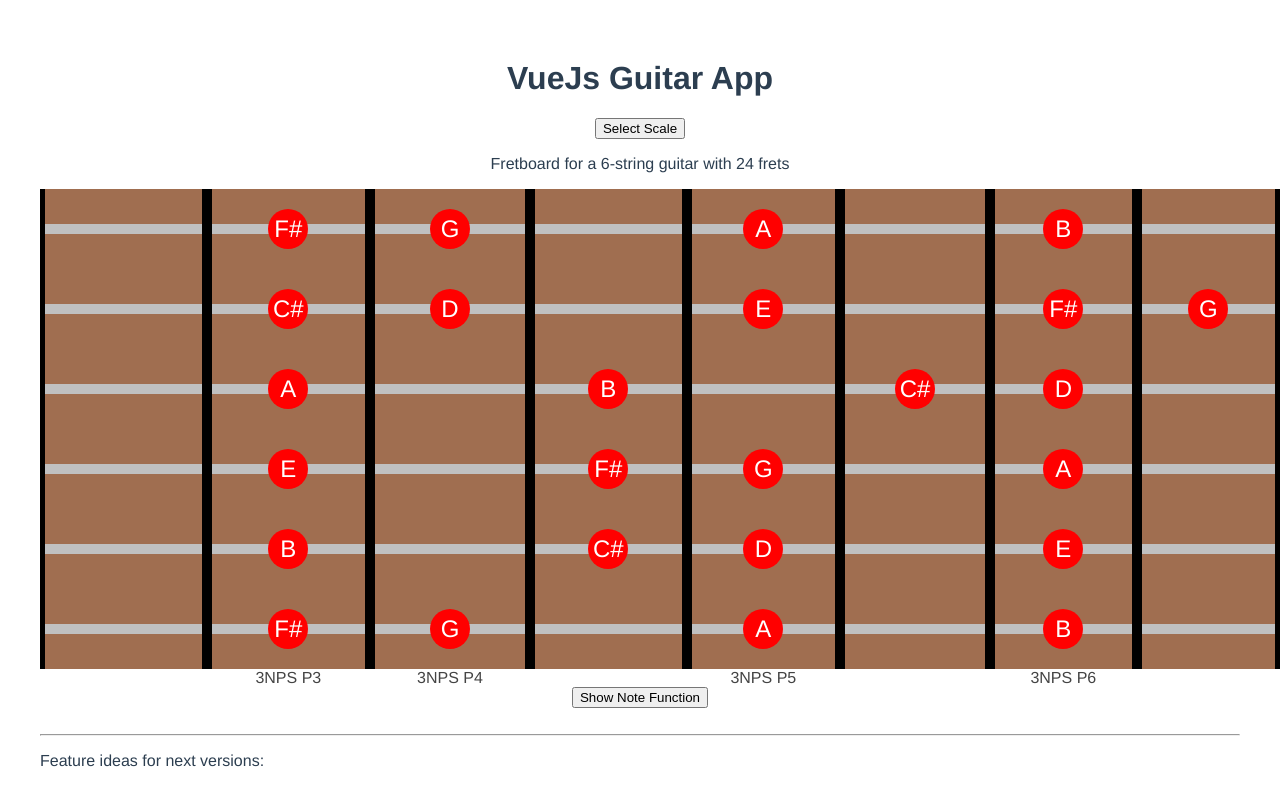
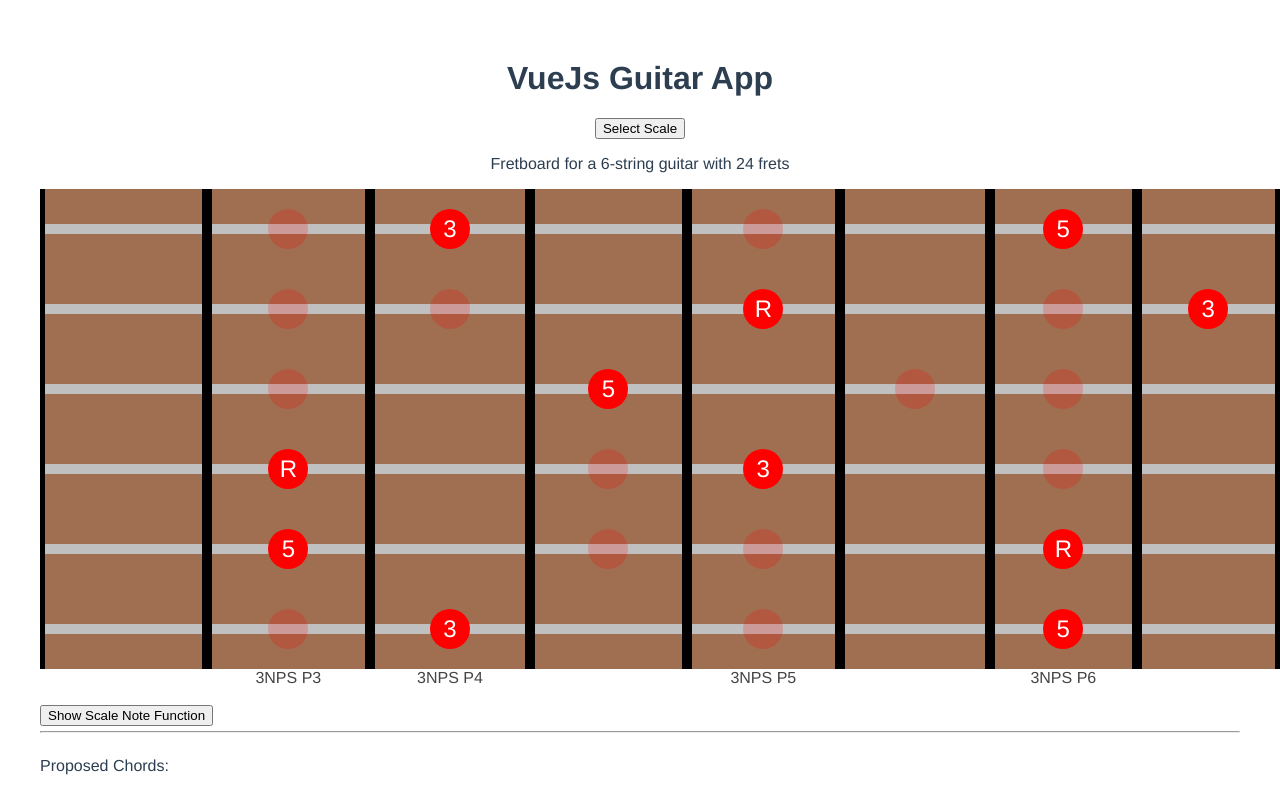
Before and after one commit to DanielSchiessl/VueGuitarApp, a Vue app: page / in a window 1280 px wide. Shown: the top 786 px of the page. Built offline with nearby package versions, Linux system fonts and the light colour scheme.

Commit message:
Add chordselector beta and function-switcher

```diff
--- a/src/App.vue
+++ b/src/App.vue
@@ -12,12 +12,20 @@
     <!-- <noteselectorv2></noteselectorv2> is now inside the modal component -->
     <!-- <scalemodeselector></scalemodeselector> is now inside the modal component -->
     <fretboard
-        :showNoteFunction=showNoteFunction>
+        :showScaleNoteFunction=showScaleNoteFunction
+        :isChordSelected=isChordSelected
+        :showChordNoteFunction=showChordNoteFunction>
     </fretboard>
-    <button id="show-noteFunction" @click="showNoteFunction = !showNoteFunction">Show Note Function</button>
-
     <br>
+    <button style="float: left" id="showScaleNoteFunction" @click="showScaleNoteFunction = !showScaleNoteFunction">Show Scale Note Function</button>
     <br>
+    <hr>
+    <p style="float: left"> Proposed Chords:</p>
+    <br> <br> <br>
+    <button style="float: left; font-weight: bold; font-size: 40px" id="selectChord" @click="isChordSelected = !isChordSelected">Em</button>
+    <br> <br> <br>
+        <button style="float: left" id="showChordNoteFunction" @click="showChordNoteFunction = !showChordNoteFunction">Show Chord Note Function</button>
+    <br> <br> <br>
     <hr>
 
     <div>
@@ -55,7 +63,9 @@ export default {
     data () {
         return {
             showModal: false,
-            showNoteFunction: false
+            showScaleNoteFunction: false,
+            isChordSelected: true,
+            showChordNoteFunction: false
             // note_selected: 'C'
         }
     },
--- a/src/components/fretboard.vue
+++ b/src/components/fretboard.vue
@@ -1,31 +1,34 @@
 <template>
     <div>
-        <p>Fretboard for a {{strings.NoteNames.length}}-string guitar with {{numberOfFrets}} frets</p>
+        <p>Fretboard for a {{strings.noteNames.length}}-string guitar with {{numberOfFrets}} frets</p>
         <div class="wrapper">
-            <template v-for="(stringNoteNbrAbs, stringindex) in strings.NoteNbrsAbs" :key=stringindex> <!-- iterate over all (6) strings | use <template> as that is an empty container which will not be added to the DOM -->
+            <template v-for="(stringNoteNbrAbs, stringindex) in strings.noteNbrsAbs" :key=stringindex> <!-- iterate over all (6) strings | use <template> as that is an empty container which will not be added to the DOM -->
                 <!-- fretsize should scale down linearly from 120 px to 40px -> reduce the 80 px delta in percent of fretNo -->
                 <div v-for="fretNo in numberOfFrets" class="box" :key="fretNo" :style="{'width':120-80*((fretNo/numberOfFrets))+'px', 'grid-row': stringindex+1,'grid-column': fretNo}"> <!-- set the ID to be the respective noteNumber so we can update the same notes all at once -->
                     <fretnote
-                        v-if="scale.NoteNbrsAbs.includes((stringNoteNbrAbs+fretNo)%12)"
-                        :showNoteFunction=showNoteFunction
-                        :noteFunction="scale.NoteFunction[scale.NoteNbrsAbs.indexOf((stringNoteNbrAbs+fretNo)%12)]"
-                        :notename="scale.NoteNames[scale.NoteNbrsAbs.indexOf((stringNoteNbrAbs+fretNo)%12)]"
-                        :notescaledegree="1+scale.NoteNbrsAbs.indexOf((stringNoteNbrAbs+fretNo)%12)"
-                        :notenbrabs=(stringNoteNbrAbs+fretNo)%12
+                        v-if="scale.noteNbrsAbs.includes((stringNoteNbrAbs+fretNo)%12)"
+                        :showScaleNoteFunction=showScaleNoteFunction
+                        :noteFunction="scale.noteFunction[scale.noteNbrsAbs.indexOf((stringNoteNbrAbs+fretNo)%12)]"
+                        :notename="scale.noteNames[scale.noteNbrsAbs.indexOf((stringNoteNbrAbs+fretNo)%12)]"
+                        :notescaledegree="1+scale.noteNbrsAbs.indexOf((stringNoteNbrAbs+fretNo)%12)"
+                        :noteNbrAbs=(stringNoteNbrAbs+fretNo)%12
                         :fretno="fretNo"
-                        :stringno="strings.NoteNames.length-stringindex"
+                        :stringno="strings.noteNames.length-stringindex"
                         :threenpsstartdegree=threenpsstartdegree
-                        :threenpsmodeactivated=threenpsmodeactivated>
+                        :threenpsmodeactivated=threenpsmodeactivated
+                        :isChordSelected=isChordSelected
+                        :showChordNoteFunction=showChordNoteFunction
+                        :chord=chord>
                     </fretnote>
                 </div>
             </template>
             <div v-for="fretNo in numberOfFrets"
                 :key=fretNo
-                v-show="scale.NoteNbrsAbs.includes((strings.NoteNbrsAbs[strings.NoteNbrsAbs.length-1]+fretNo)%12)"
+                v-show="scale.noteNbrsAbs.includes((strings.noteNbrsAbs[strings.noteNbrsAbs.length-1]+fretNo)%12)"
                 v-on:click="threenpsmodeactivated = !threenpsmodeactivated;
-                            threenpsstartdegree = scale.NoteNbrsAbs.indexOf((strings.NoteNbrsAbs[strings.NoteNbrsAbs.length-1]+fretNo)%12)"
-                :style="{'grid-row': strings.NoteNbrsAbs.length+1,'grid-column': fretNo, 'text-align': 'center'}">
-                3NPS P{{1+scale.NoteNbrsAbs.indexOf((strings.NoteNbrsAbs[strings.NoteNbrsAbs.length-1]+fretNo)%12)}}
+                            threenpsstartdegree = scale.noteNbrsAbs.indexOf((strings.noteNbrsAbs[strings.noteNbrsAbs.length-1]+fretNo)%12)"
+                :style="{'grid-row': strings.noteNbrsAbs.length+1,'grid-column': fretNo, 'text-align': 'center'}">
+                3NPS P{{1+scale.noteNbrsAbs.indexOf((strings.noteNbrsAbs[strings.noteNbrsAbs.length-1]+fretNo)%12)}}
             </div>
         </div>
     </div>
@@ -39,23 +42,27 @@ export default {
     components: {
         fretnote
     },
-    props: ['showNoteFunction'],
+    props: ['showChordNoteFunction', 'showScaleNoteFunction', 'isChordSelected'],
     data () {
         return {
             numberOfFrets: 24,
             threenpsstartdegree: 2,
             threenpsmodeactivated: true,
             strings: {
-                NoteNames: ['E', 'B', 'G', 'D', 'A', 'E'], // tuning of the guitar / instrument (reverse for top to bottom view) - actually not needed ... maybe later if we want to show the 0-fret / open-string name ...
-                NoteNbrsAbs: [4, 11, 7, 2, 9, 4] // tuning of the guitar / instrument (reverse for top to bottom view)
+                noteNames: ['E', 'B', 'G', 'D', 'A', 'E'], // tuning of the guitar / instrument (reverse for top to bottom view) - actually not needed ... maybe later if we want to show the 0-fret / open-string name ...
+                noteNbrsAbs: [4, 11, 7, 2, 9, 4] // tuning of the guitar / instrument (reverse for top to bottom view)
             },
             // notes:[["C","B#","Dbb"],["C#","Db",],["D","Ebb"],["D#","Eb"],["E","Fb"],["F","E#","Gbb"],["F#","Gb"],["G","Abb"],["G#","Ab"],["A","Bbb"],["A#","Bb"],["B","Cb"]],
             scale: {
-                NoteNames: ['D', 'E', 'F#', 'G', 'A', 'B', 'C#'],
-                NoteNbrsAbs: [2, 4, 6, 7, 9, 11, 1],
-                NoteFunction: ['R', '2', 'M3', '4', '5', '6', 'M7']
+                noteNames: ['D', 'E', 'F#', 'G', 'A', 'B', 'C#'],
+                noteNbrsAbs: [2, 4, 6, 7, 9, 11, 1],
+                noteFunction: ['R', '2', 'M3', '4', '5', '6', 'M7']
             },
-            chordNotes: []
+            chord: { // Em chord just for testing
+                noteNames: ['E', 'G', 'B'],
+                noteNbrsAbs: [4, 7, 11],
+                noteFunction: ['R', '3', '5']
+            }
         }
     }
 }
--- a/src/components/fretnote.vue
+++ b/src/components/fretnote.vue
@@ -1,18 +1,34 @@
 <template>
-    <div v-if="isScaleNoteInThreeNpsPattern || threenpsmodeactivated" class="note">
-        <div v-if="showNoteFunction">
-            {{noteFunction}}
+    <div v-if="isScaleNoteInThreeNpsPattern || threenpsmodeactivated" class="note" v-bind:style="{opacity: calcOpacity}">
+        <div v-if="isChordSelected">
+                <div v-if="showChordNoteFunction">
+                    {{getNoteNameInChord}}
+                </div>
+                <div v-else>
+                    {{getNoteFunctionInChord}}
+                </div>
         </div>
         <div v-else>
-            {{notename}}
+            <div v-if="showScaleNoteFunction">
+                {{noteFunction}}
+            </div>
+            <div v-else>
+                {{notename}}
+            </div>
         </div>
+
     </div>
 </template>
 
 <script>
 export default {
     name: 'fretnote',
-    props: ['showNoteFunction', 'threenpsmodeactivated', 'threenpsstartdegree', 'stringno', 'notename', 'noteFunction', 'notescaledegree', 'notenbrabs', 'fretno', 'selectednpspattern'],
+    props: ['isChordSelected', 'showChordNoteFunction', 'chord', 'showScaleNoteFunction', 'threenpsmodeactivated', 'threenpsstartdegree', 'stringno', 'notename', 'noteFunction', 'notescaledegree', 'noteNbrAbs', 'fretno', 'selectednpspattern'],
+    data () {
+        return {
+            opacity: 1
+        }
+    },
     computed: {
         threeNpsScaleDegreesOnThatString () {
             var targetScaleDegrees = [(this.threenpsstartdegree + this.stringno * 3) % 7, ((this.threenpsstartdegree + this.stringno * 3) - 1) % 7, ((this.threenpsstartdegree + this.stringno * 3) - 2) % 7]
@@ -21,6 +37,23 @@ export default {
         },
         isScaleNoteInThreeNpsPattern () {
             if (this.threeNpsScaleDegreesOnThatString.includes(this.notescaledegree)) { return true } else { return false }
+        },
+        calcOpacity () {
+            if (this.isChordSelected) {
+                if (this.chord.noteNbrsAbs.includes(this.noteNbrAbs)) {
+                    return 1
+                } else {
+                    return 0.2
+                }
+            } else { // if no chord is selected show all scale notes
+                return 1
+            }
+        },
+        getNoteNameInChord () {
+            return this.chord.noteNames[this.chord.noteNbrsAbs.indexOf(this.noteNbrAbs)]
+        },
+        getNoteFunctionInChord () {
+            return this.chord.noteFunction[this.chord.noteNbrsAbs.indexOf(this.noteNbrAbs)]
         }
     }
 }
```
